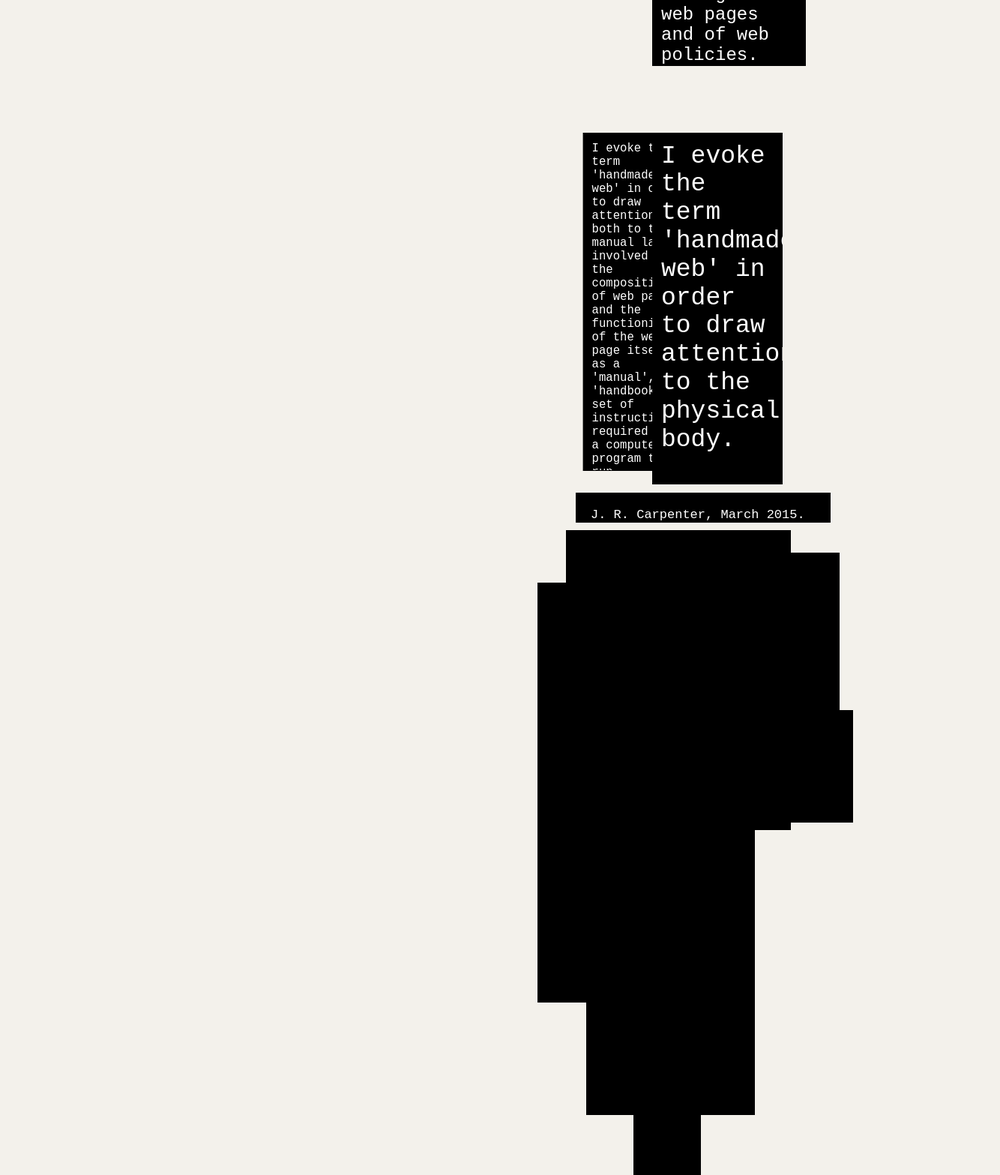
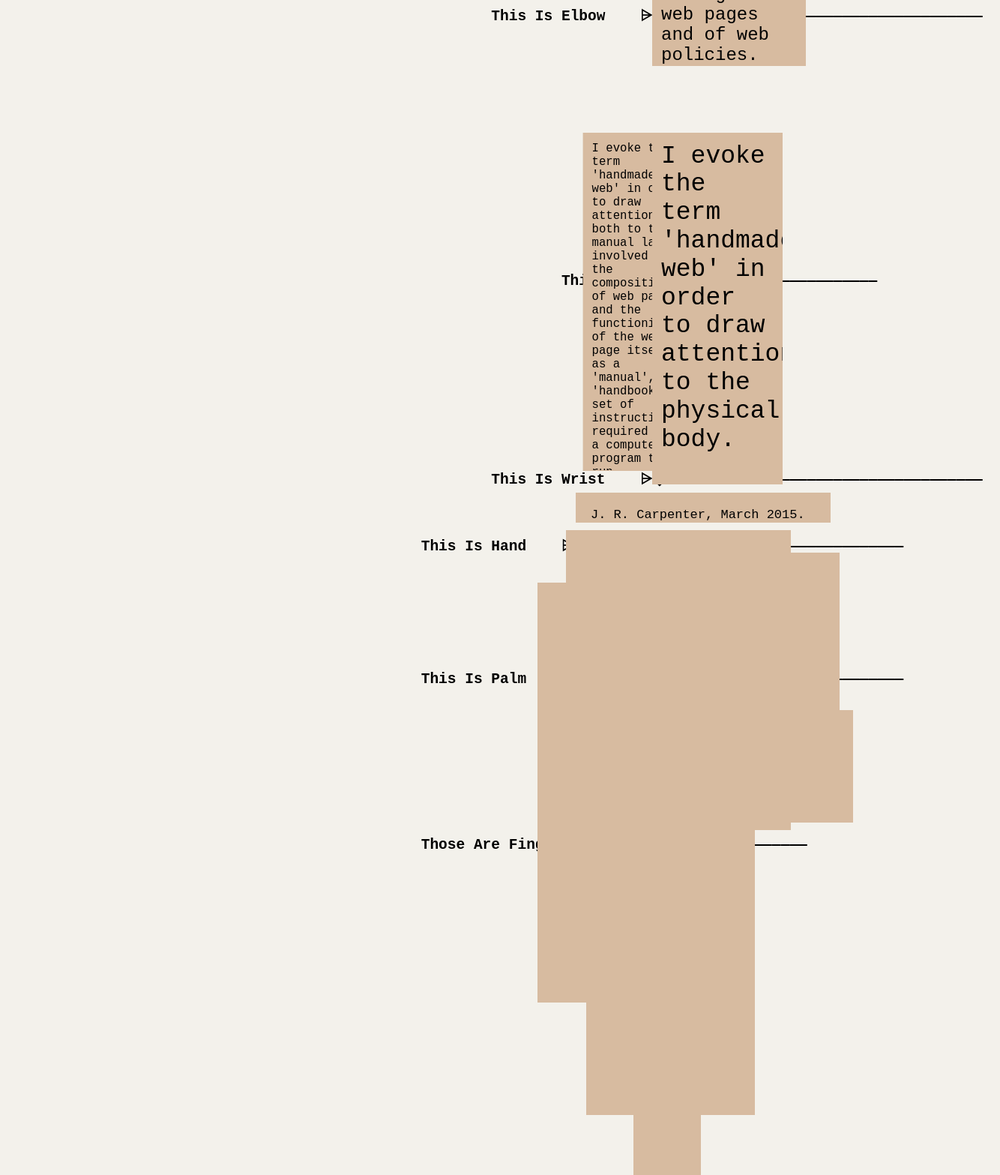
Before and after one commit to kakatoal/time-traveler-s26, a plain HTML site: page 2000s/index.html in a window 1280 px wide. Shown: the part 823-2390 px from the top of the page at 75% size, 1334 px wide, since content can reach past the window. Drawn offline with Linux system fonts and the light colour scheme.

Commit message:
commit some details!

```diff
--- a/2000s/index.html
+++ b/2000s/index.html
@@ -218,3 +218,101 @@
 
 
 </html>
+
+<pre>
+
+
+
+
+
+
+
+
+
+
+
+
+
+
+
+
+
+
+	<h2>
+					This Is Shoulder   ⩥◆————————————————————————————————————————————————————
+
+
+
+
+
+
+
+
+
+
+
+
+
+
+						This Is Upper Arm    ⩥◆—————————————————————————————
+
+
+
+
+
+
+
+							This Is Elbow    ⩥◆————————————————————————————————————
+
+
+
+
+
+
+
+
+
+
+
+
+
+
+
+								This Is Forearm    ⩥◆——————————————
+
+
+
+
+
+
+
+
+
+
+
+							This Is Wrist    ⩥◆————————————————————————————————————
+
+
+
+						This Is Hand    ⩥◆————————————————————————————————————
+
+
+
+
+
+
+
+						This Is Palm    ⩥◆————————————————————————————————————
+
+
+
+
+
+
+
+
+
+						Those Are Fingers    ⩥◆————————————————————
+	</h2>
+
+</pre>
--- a/assets/css/2000s.css
+++ b/assets/css/2000s.css
@@ -28,6 +28,11 @@ p {
 	background-color: black;
 }
 
+.title:active {
+	background-color: rgb(215, 187, 160);
+	color:black;
+}
+
 .intro {
 	font-size: 15px;
 	padding: 10px 100px;
@@ -49,14 +54,17 @@ p {
 	width: 600px;
 	height: 500px;
 	overflow: hidden;
-	color: white;
-	background-color: black;
+	color: black;
+	background-color: rgb(215, 187, 160);
 
 	transform: scale(0.6);
 	transform-origin:bottom;
 
 	animation: smaller 1s forwards;
 
+}
+.mainone:active {
+	font-weight: bold;
 }
 
 .mainone:hover {
@@ -65,11 +73,11 @@ p {
 
 @keyframes bigger {
 	0% {transform: scale(0.6); font-size: 31px;}
-	100% {transform: scale(1); font-size: 12px;}
+	100% {transform: scale(1); font-size:17px;}
 
 }
 @keyframes smaller {
-	0% {transform: scale(1); font-size: 12px;}
+	0% {transform: scale(1); font-size: 1px;}
 	100% {transform: scale(0.6); font-size: 31px;}
 
 }
@@ -82,8 +90,8 @@ p {
 	width: 300px;
 	height: 500px;
 	overflow: hidden;
-	color: white;
-	background-color: black;
+	color: black;
+	background-color: rgb(215, 187, 160);
 
 	transform: scale(0.6);
 	transform-origin: top right;
@@ -115,8 +123,8 @@ p {
 	width: 340px;
 	height: 650px;
 	overflow: hidden;
-	color: white;
-	background-color: black;
+	color: black;
+	background-color: rgb(215, 187, 160);
 
 	transform: scale(0.6);
 	transform-origin: top left;
@@ -148,8 +156,8 @@ p {
 	width: 249px;
 	height: 750px;
 	overflow: hidden;
-	color: white;
-	background-color: black;
+	color: black;
+	background-color: rgb(215, 187, 160);
 
 	transform: scale(0.6);
 	transform-origin: top right;
@@ -182,8 +190,8 @@ p {
 	width: 290px;
 	height: 780px;
 	overflow: hidden;
-	color: white;
-	background-color: black;
+	color: black;
+	background-color: rgb(215, 187, 160);
 
 	transform: scale(0.6);
 	transform-origin: top left;
@@ -215,8 +223,8 @@ p {
 	top: 1480px;
 	width: 340px;
 	height: 6px;
-	color: white;
-	background-color: black;
+	color: black;
+	background-color: rgb(215, 187, 160);
 }
 
 
@@ -226,8 +234,8 @@ p {
 	top: 1530px;
 	width: 300px;
 	height: 400px;
-	color: white;
-	background-color: black;
+	color: black;
+	background-color: rgb(215, 187, 160);
 }
 
 .block2 {
@@ -236,8 +244,8 @@ p {
 	top: 1480px;
 	width: 200px;
 	height: 400px;
-	color: white;
-	background-color: black;
+	color: black;
+	background-color: rgb(215, 187, 160);
 
 	transform: scale(0.6);
 }
@@ -248,8 +256,8 @@ p {
 	top: 1720px;
 	width: 190px;
 	height: 250px;
-	color: white;
-	background-color: black;
+	color: black;
+	background-color: rgb(215, 187, 160);
 
 	transform: scale(0.6);
 }
@@ -260,8 +268,8 @@ p {
 	top: 1790px;
 	width: 122px;
 	height: 650px;
-	color: white;
-	background-color: black;
+	color: black;
+	background-color: rgb(215, 187, 160);
 
 	transform: scale(0.6);
 }
@@ -272,8 +280,8 @@ p {
 	top: 1790px;
 	width: 135px;
 	height: 650px;
-	color: white;
-	background-color: black;
+	color: black;
+	background-color: rgb(215, 187, 160);
 
 	transform: scale(0.6);
 }
@@ -284,8 +292,8 @@ p {
 	top: 1790px;
 	width: 90px;
 	height: 600px;
-	color: white;
-	background-color: black;
+	color: black;
+	background-color: rgb(215, 187, 160);
 }
 
 .block7 {
@@ -294,5 +302,5 @@ p {
 	top: 1600px;
 	width: 70px;
 	height: 560px;
-	color: white;
-	background-color: black;
+	color: black;
+	background-color: rgb(215, 187, 160);
```
